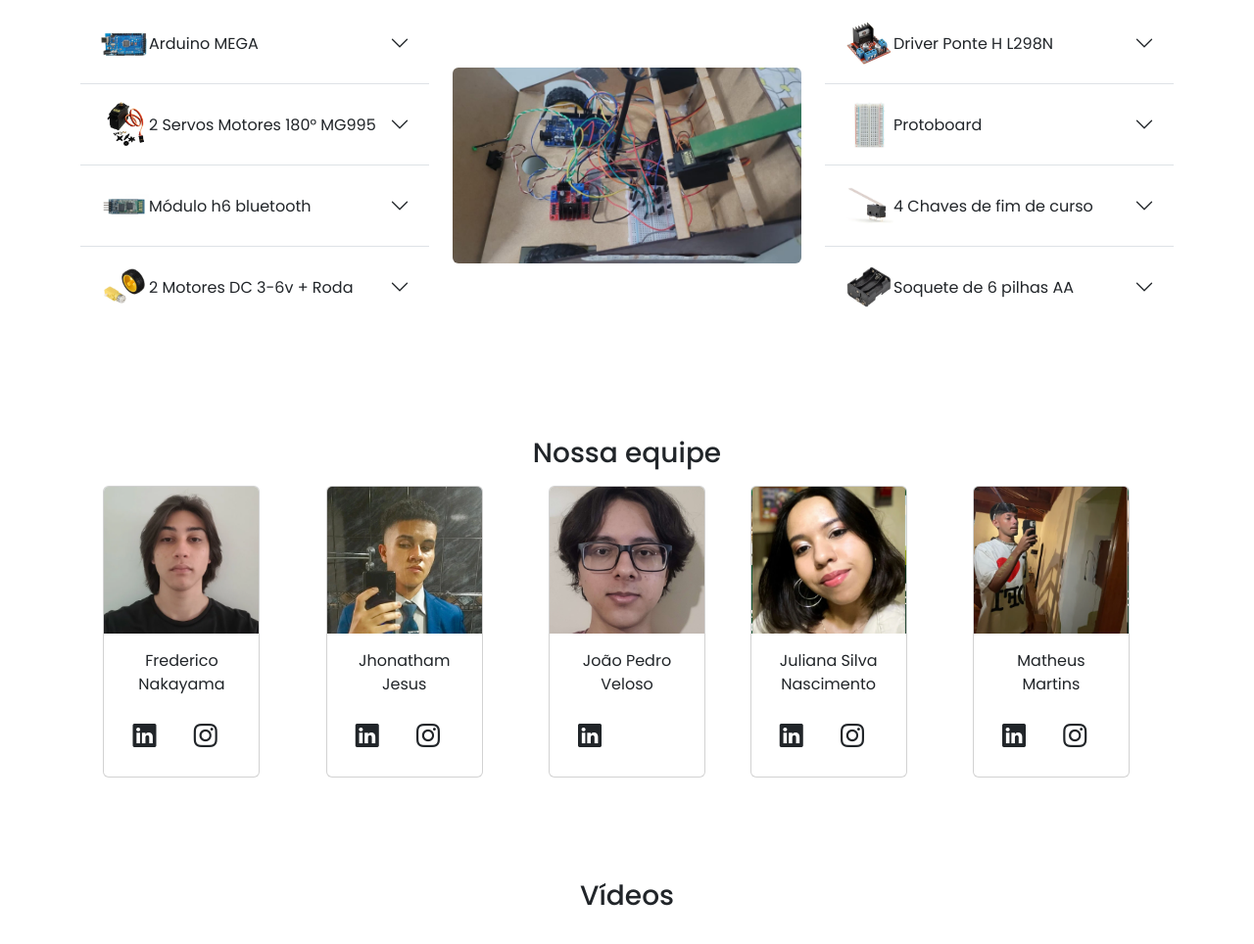
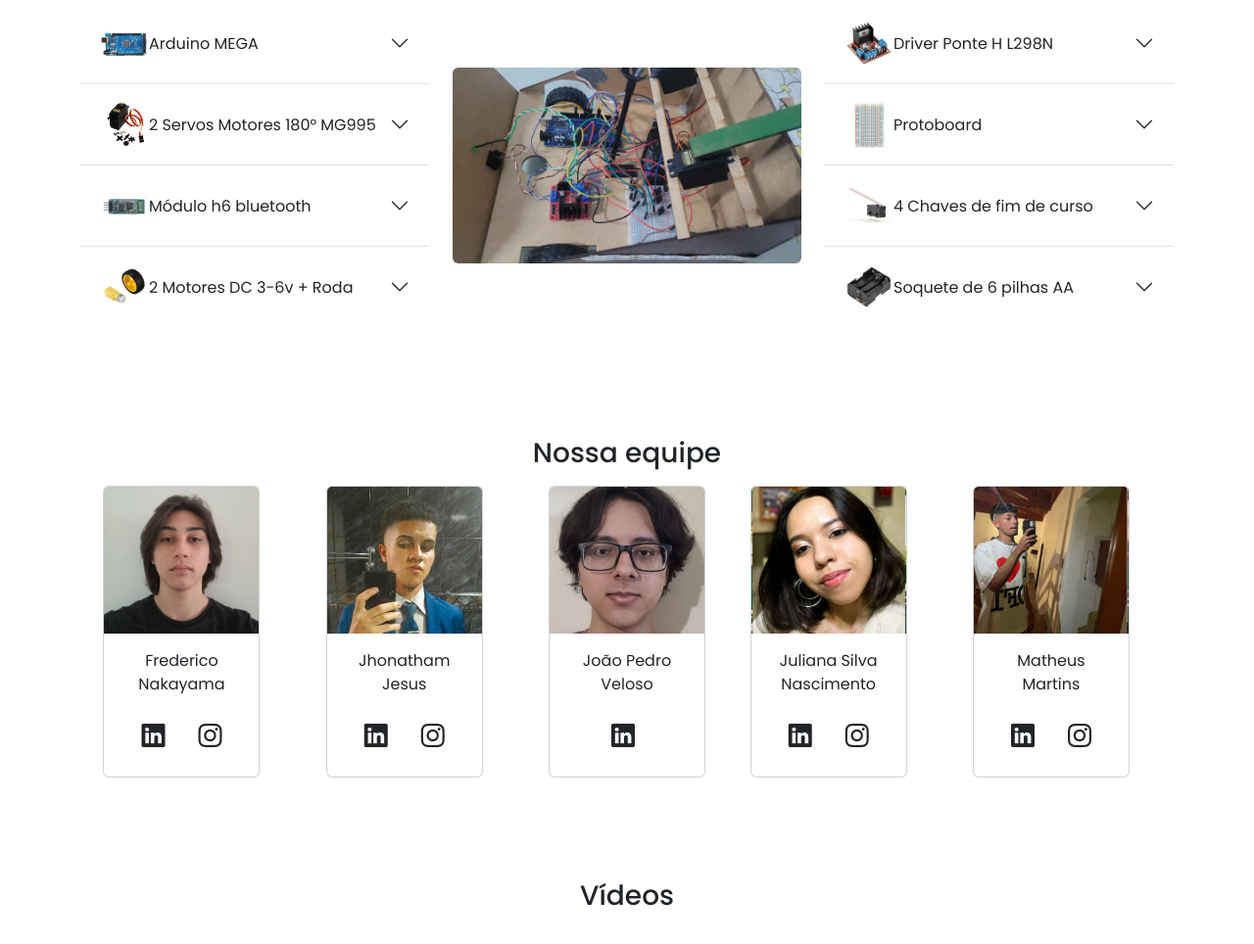
Before and after one commit to juliana-sn/bootstrap-kiwi, a plain HTML site: page index.html in a window 1280 px wide. Shown: the part 2879-3843 px from the top of the page at 98% size. Drawn offline with nearby package versions, Linux system fonts and the light colour scheme.

Commit message:
add justify-center icons cards team

```diff
--- a/css/styles.css
+++ b/css/styles.css
@@ -30,11 +30,11 @@ body{
 }
 
 .img-carousel{
-    max-width: 600px;
+    max-width: 60rem;
 }
 
 .img-kiwi{
-    max-width: 800px;
+    max-width: 80rem;
 }
 
 .card-img-top {
--- a/index.html
+++ b/index.html
@@ -313,7 +313,7 @@
                 <img src="./images/member1.png" class="card-img-top" alt="foto do membro Frederico">
                 <div class="card-body">
                   <p class="card-text text-center">Frederico Nakayama</p>
-                <div>
+                <div class="d-flex justify-content-center">
                     <a href="https://www.linkedin.com/in/frederico-nakayama-sant-anna-98942b2b7/" class="btn"><i class="bi bi-linkedin me-2 fs-4"></i></a>
                     <a href="https://www.instagram.com/_fr3ed0_/" class="btn"><i class="bi bi-instagram fs-4"></i></a>
                   </div>
@@ -325,7 +325,7 @@
                 <img src="./images/member2.png" class="card-img-top" alt="...">
                 <div class="card-body">
                   <p class="card-text text-center">Jhonatham Jesus</p>
-                  <div>
+                  <div class="d-flex justify-content-center">
                     <a href="https://www.linkedin.com/in/jhonatham-jesus-724953259" class="btn"><i class="bi bi-linkedin me-2 fs-4"></i></a>
                     <a href="https://www.instagram.com/jhonatham_jesus/" class="btn"><i class="bi bi-instagram fs-4"></i></a>
                   </div>
@@ -337,7 +337,7 @@
                 <img src="./images/member3.png" class="card-img-top" alt="...">
                 <div class="card-body">
                   <p class="card-text text-center">João Pedro Veloso</p>
-                  <div>
+                  <div class="d-flex justify-content-center">
                     <a href="http://www.linkedin.com/in/jo%C3%A3o-pedro-veloso-pilon-9ab42a2b7" class="btn"><i class="bi bi-linkedin me-2 fs-4"></i></a>
                   </div>
                 </div>
@@ -348,7 +348,7 @@
                 <img src="./images/member4.png" class="card-img-top" alt="...">
                 <div class="card-body">
                   <p class="card-text text-center">Juliana Silva Nascimento</p>
-                  <div>
+                  <div class="d-flex justify-content-center">
                     <a href="https://www.linkedin.com/in/juliana-sn/" class="btn"><i class="bi bi-linkedin me-2 fs-4"></i></a>
                     <a href="https://www.instagram.com/ju_snascimentoo" class="btn"><i class="bi bi-instagram fs-4"></i></a>
                   </div>
@@ -360,7 +360,7 @@
                 <img src="./images/member5.png" class="card-img-top" alt="...">
                 <div class="card-body">
                   <p class="card-text text-center">Matheus Martins</p>
-                  <div>
+                  <div class="d-flex justify-content-center">
                     <a href="https://www.linkedin.com/in/matheus-martins-oliveira-a520b2333" class="btn"><i class="bi bi-linkedin me-2 fs-4"></i></a>
                     <a href="https://www.instagram.com/yfg_m4rtins" class="btn"><i class="bi bi-instagram fs-4"></i></a>
                   </div>
```
